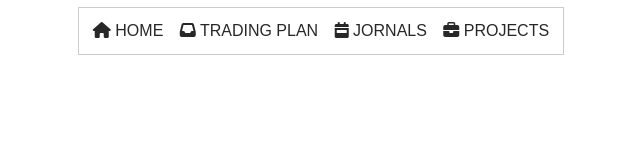
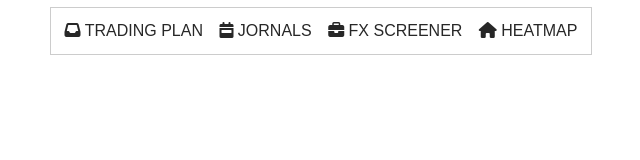
Before and after one commit to Osepatrick/notion-template2, a plain HTML site: page index.html in a window 1280 px wide. Shown: the whole page, without its empty margins (319-959 px from the left). Drawn offline with Linux system fonts and the light colour scheme.

Commit message:
Update index.html

```diff
--- a/index.html
+++ b/index.html
@@ -58,10 +58,10 @@
 <body>
 
 	<nav class="navMenu  border">
-		<a id="home" onclick="navigate(this.id)" href="#"> <i class="fa-solid fa-house"></i> Home</a>
 		<a id="inbox" onclick="navigate(this.id)" href="#"> <i class="fa-solid fa-inbox"></i> Trading Plan</a>
 		<a id="week" onclick="navigate(this.id)" href="#"> <i class="fa-solid fa-calendar-week"></i> Jornals</a>
-		<a id="projects" onclick="navigate(this.id)" href="#"> <i class="fa-solid fa-briefcase"></i> Projects</a>
+		<a id="projects" onclick="navigate(this.id)" href="#"> <i class="fa-solid fa-briefcase"></i> fx screener</a>
+		<a id="home" onclick="navigate(this.id)" href="#"> <i class="fa-solid fa-house"></i> Heatmap</a>
 <!-- 		<a id="tasks" onclick="navigate(this.id)" href="#"> <i class="fa-solid fa-list-check"></i> Tasks</a>
 		<a id="business" onclick="navigate(this.id)" href="#"> <i class="fa-solid fa-money-bill-wave"></i> Business</a>
 		<a id="knowledge" onclick="navigate(this.id)" href="#"> <i class="fa-solid fa-lightbulb"></i> Knowledge</a>
```
